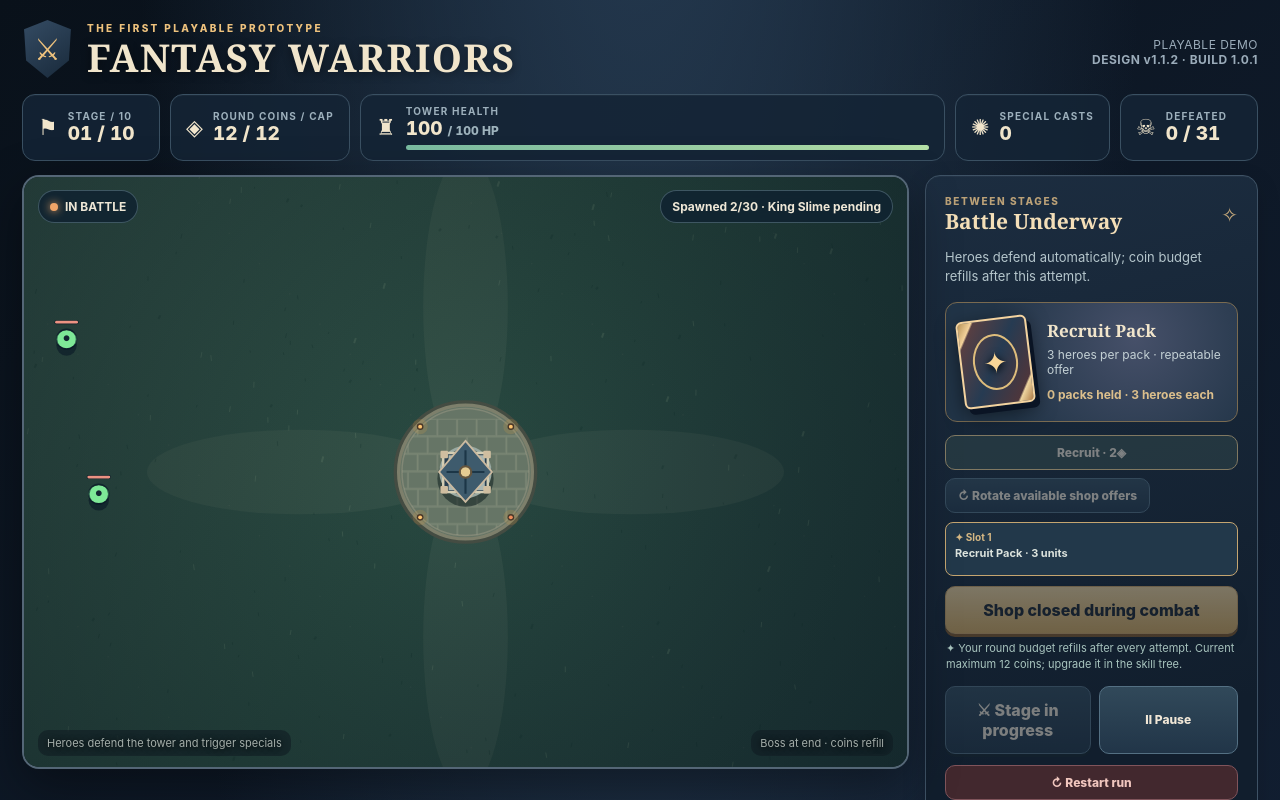
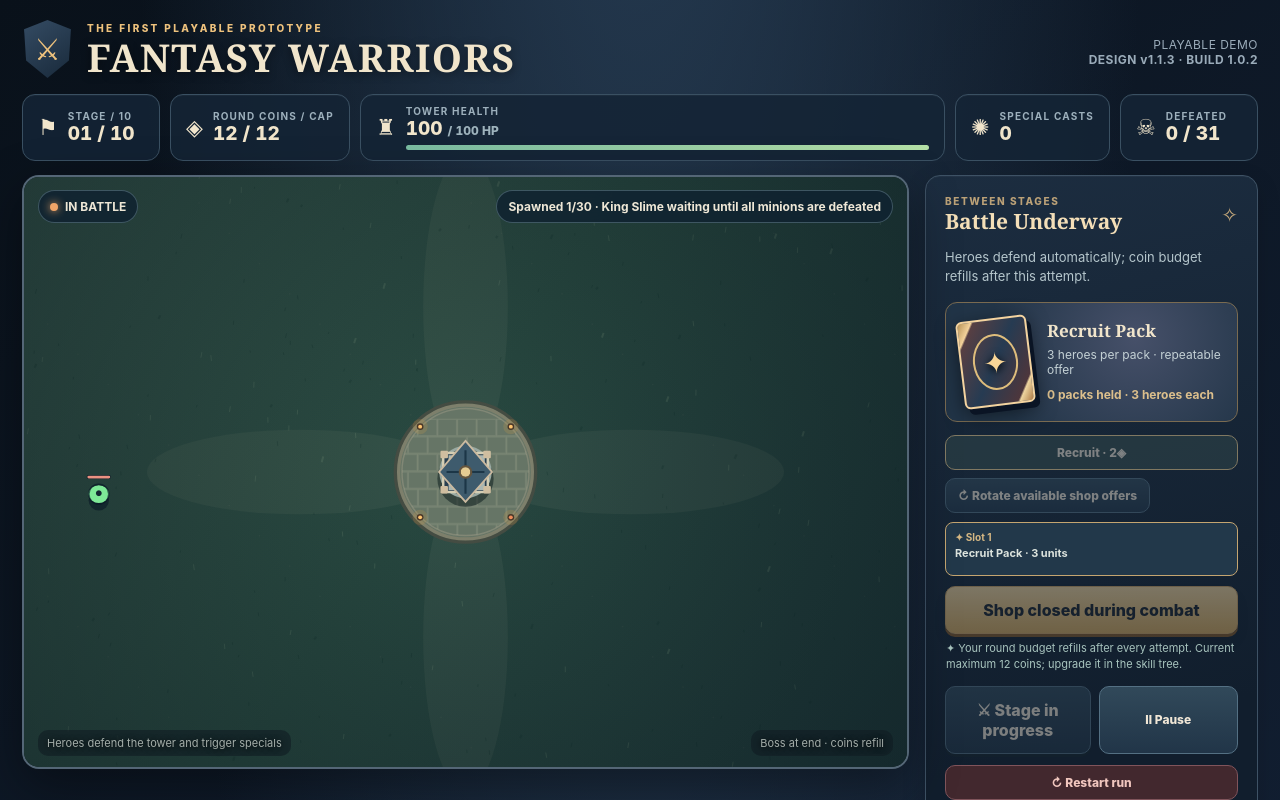
Before and after one commit to squwillsmith-ship-it/fantasy-warriors-demo, a plain HTML site: page index.html in a window 1280 px wide. Both pictures are taken after a click on the button "⚔ Start Stage 1". Shown: the top 800 px of the page. Drawn offline with Linux system fonts and the light colour scheme; animation ran at ten frames a second.

Commit message:
Slow minion spawn cadence to 2 seconds; delay boss until wave fully defeated

```diff
--- a/index.html
+++ b/index.html
@@ -4,7 +4,7 @@
 <meta charset="UTF-8" />
 <meta name="viewport" content="width=device-width, initial-scale=1, viewport-fit=cover" />
 <meta name="theme-color" content="#0e1724" />
-<title>Fantasy Warriors — Playable Demo 1.0.1 · Token Drops</title>
+<title>Fantasy Warriors — Playable Demo 1.0.2 · Wave Pacing</title>
 <link rel="stylesheet" href="skill-tree.css?v=1.0">
 <style>
 :root{--bg:#0b1421;--panel:#111f2f;--panel2:#192b3d;--line:#35485b;--light:#f1e5cb;--muted:#9fb1bb;--gold:#eec27d;--gold2:#b9833d;--green:#73bd92;--red:#ed8177;--common:#bac4c9;--uncommon:#85cb9a;--rare:#7abaf6;--epic:#ce91ff;--legendary:#ffc770}
@@ -40,7 +40,7 @@ body{background:radial-gradient(ellipse at 50% -25%,#294058 0%,transparent 57%),
 <div class="shell">
 <header class="topline">
   <div class="brand"><div class="crest" aria-hidden="true">⚔</div><div><div class="eyebrow">The first playable prototype</div><h1>FANTASY WARRIORS</h1></div></div>
-  <div class="version">PLAYABLE DEMO<br><strong>DESIGN v1.1.2 · BUILD 1.0.1</strong></div>
+  <div class="version">PLAYABLE DEMO<br><strong>DESIGN v1.1.3 · BUILD 1.0.2</strong></div>
 </header>
 <section class="statusline" aria-label="Game statistics">
   <div class="stat"><div class="symbol">⚑</div><div><div class="name">Stage / 10</div><div class="value" id="stageValue">01</div></div></div>
@@ -81,7 +81,7 @@ body{background:radial-gradient(ellipse at 50% -25%,#294058 0%,transparent 57%),
     <div class="panel"><div class="section-top"><h2>Battle Log</h2><span class="kicker">Latest</span></div><ul class="event-log" id="events" aria-live="polite"></ul></div>
   </aside>
 </div>
-<p class="footer">Build 1.0.1 · Design v1.1.2: ordinary enemies have a 10% chance to award 1 UP; bosses guarantee 5 UP. No fixed stage-clear UP bonus. Existing skill progression, stage checkpoints, backup system and mobile navigation remain.</p>
+<p class="footer">Build 1.0.2 · Design v1.1.3: normal enemies spawn every two seconds instead of every second. The boss only approaches two seconds after the last minion is defeated. Existing skill progression and 10%/5-UP reward rules remain.</p>
 </div>
 <div class="modal" id="revealModal" role="dialog" aria-modal="true" aria-label="Open hero pack" aria-hidden="true">
 <div class="reveal"><div class="kicker" id="revealKicker">A hero awaits</div><h2 id="revealTitle">Open your pack</h2><p id="revealDescription">Three heroes are sealed inside this Recruit Pack.</p><div class="pack-large" id="sealedPack" aria-hidden="true"></div><div class="draw-grid hidden" id="drawGrid"></div><button class="btn" id="revealButton">✦ Open pack</button><div class="odds-note" id="revealFoot">Recruit Pool: Knight · Archer · Mage</div></div>
@@ -181,13 +181,14 @@ const UNDEAD={id:'undead',name:'Undead',rarity:'Summoned',color:'#7bd2c4',hp:13,
 const $=id=>document.getElementById(id);
 const canvas=$('arena'),ctx=canvas.getContext('2d',{alpha:false});
 const refs={stage:$('stageValue'),coins:$('coinValue'),tower:$('towerValue'),hp:$('hpMeter'),kills:$('killValue'),total:$('totalValue'),phase:$('phaseLabel'),dot:$('phaseDot'),battleDetail:$('battleDetail'),count:$('packCount'),buy:$('buyButton'),start:$('stageButton'),pause:$('pauseButton'),restart:$('restartButton'),formation:$('formation'),formationCount:$('formationCount'),events:$('events'),shopTitle:$('shopTitle'),shopDescription:$('shopDescription'),overlay:$('messageOverlay'),messageSymbol:$('messageSymbol'),messageTitle:$('messageTitle'),messageText:$('messageText'),messageButton:$('messageButton'),captionLeft:$('captionLeft'),captionRight:$('captionRight'),modal:$('revealModal'),revealTitle:$('revealTitle'),revealDesc:$('revealDescription'),revealButton:$('revealButton'),sealed:$('sealedPack'),drawGrid:$('drawGrid'),testPanel:$('testingPanel'),testStatus:$('testingStatus'),testToggle:$('testingToggle'),testControls:$('testingControls'),testGrid:$('testingGrid'),specials:$('specialValue'),acquireTune:$('acquireTune'),guardTune:$('guardTune'),chargeTune:$('chargeTune'),testQueueCount:$('testQueueCount'),clearTest:$('clearTestQueue'),packProgress:$('packProgress'),testStage:$('testStage'),treeTiers:$('treeTiers'),revealKicker:$('revealKicker'),revealFoot:$('revealFoot')};
-const state={stage:1,coinMax:12,coins:12,towerHp:100,towerMax:100,shopSlots:1,packQueue:[],shopPage:0,selectedPack:0,currentRevealPack:0,mode:'prep',paused:false,bought:0,packsToOpen:0,heroes:[],enemies:[],effects:[],notifications:[],regularSpawned:0,bossSpawned:false,kills:0,bossKilled:false,elapsed:0,spawnClock:0,uiClock:0,pendingPack:false,openedHeroes:null,testMode:false,testQueue:[],testSavedTowerHp:null,testSavedStage:null,sanctuaries:[],hazards:[],pendingHits:[],totems:[],traps:[],abilityCasts:0,lastTime:0,nextId:1,combatTelemetry:{overlaps:0,targetSwitches:0,blocked:0}};
+const state={stage:1,coinMax:12,coins:12,towerHp:100,towerMax:100,shopSlots:1,packQueue:[],shopPage:0,selectedPack:0,currentRevealPack:0,mode:'prep',paused:false,bought:0,packsToOpen:0,heroes:[],enemies:[],effects:[],notifications:[],regularSpawned:0,bossSpawned:false,kills:0,bossKilled:false,elapsed:0,spawnClock:0,bossWaitClock:0,uiClock:0,pendingPack:false,openedHeroes:null,testMode:false,testQueue:[],testSavedTowerHp:null,testSavedStage:null,sanctuaries:[],hazards:[],pendingHits:[],totems:[],traps:[],abilityCasts:0,lastTime:0,nextId:1,combatTelemetry:{overlaps:0,targetSwitches:0,blocked:0}};
 const SKILLS=window.FWSkillTree, SKILLFX=window.FWSkillEffects;
 let view={w:900,h:570,dpr:1,scale:42,worldW:20,worldH:14};
 function rand(a,b){return a+Math.random()*(b-a)}
 function clamp(x,a,b){return Math.max(a,Math.min(b,x))}
 function chooseHero(packIndex=0){const pool=PACKS[packIndex].pool;return HERO_MAP[pool[Math.floor(Math.random()*pool.length)]]}
 
+const NORMAL_SPAWN_INTERVAL=2, BOSS_AFTER_CLEAR_DELAY=2;
 function regularCount(){return 30+10*(state.stage-1)}
 function totalCount(){return regularCount()+1}
 function log(message){state.notifications.unshift(message);state.notifications.length=Math.min(5,state.notifications.length);refs.events.replaceChildren(...state.notifications.map(t=>{const li=document.createElement('li');li.textContent=t;return li}))}
@@ -491,8 +492,8 @@ function stepNecroBeam(h,target,dt){if(!target||target.hp<=0||Math.hypot(target.
 function step(dt){if(state.mode!=='battle'||state.paused)return;
  state.elapsed+=dt;state.spawnClock+=dt;state.uiClock+=dt;if(SKILLFX)SKILLFX.tick(dt);
  if(state.regularSpawned===0){spawnEnemy(false);state.regularSpawned=1;state.spawnClock=0}
- else if(state.regularSpawned<regularCount()&&state.spawnClock>=1){state.spawnClock-=1;spawnEnemy(false);state.regularSpawned++}
- else if(state.regularSpawned===regularCount()&&!state.bossSpawned&&state.spawnClock>=2){spawnEnemy(true);state.bossSpawned=true;log(encounter().boss+' has arrived!')}
+ else if(state.regularSpawned<regularCount()&&state.spawnClock>=NORMAL_SPAWN_INTERVAL){state.spawnClock-=NORMAL_SPAWN_INTERVAL;spawnEnemy(false);state.regularSpawned++}
+ // Boss arrival is checked after dead minions are removed: spawning the full wave is not enough.
  for(const a of state.heroes)a.hitFlash=Math.max(0,(a.hitFlash||0)-dt);for(const a of state.enemies)a.hitFlash=Math.max(0,(a.hitFlash||0)-dt);state.traps=state.traps.filter(p=>p.expires>state.elapsed);
  state.totems=state.totems.filter(p=>p.hp>0&&p.expires>state.elapsed);
  for(const h of state.heroes){if(h.hp<=0)continue;if(h.expiry<=state.elapsed){h.hp=0;continue}if(h.shieldUntil>0&&h.shieldUntil<state.elapsed)h.shield=0;
@@ -541,6 +542,11 @@ function step(dt){if(state.mode!=='battle'||state.paused)return;
     if(e.doom){const doomRadius=1.6*(SKILLS?.has('T4-W-S04')?1.4:1);visualRing(e.x,e.y,doomRadius,'#be86df');for(const other of enemiesInRadius(e.x,e.y,doomRadius))if(other!==e)hitEnemy(other,1.2,'#ca91ef')}
     const upDrop=SKILLS?SKILLS.recordKill(e.lastHitHero||null,!!e.boss):0;if(upDrop>0){const amount=Number(upDrop.toFixed(2));if(e.boss)log('Boss reward: +'+amount+' UP guaranteed!');else damageNumber(e.x,e.y-.55,'+'+amount+' UP','#ffd886');}onEnemyDeath(e);state.kills++;state.enemies.splice(i,1)}}
  state.heroes=state.heroes.filter(h=>h.hp>0);
+ // Only begin the boss intermission once every regular minion has spawned AND been defeated.
+ if(!state.bossSpawned&&state.regularSpawned===regularCount()&&state.kills>=regularCount()&&state.enemies.every(e=>e.hp<=0||e.boss)){
+  state.bossWaitClock+=dt;
+  if(state.bossWaitClock>=BOSS_AFTER_CLEAR_DELAY){spawnEnemy(true);state.bossSpawned=true;log(encounter().boss+' has arrived after the minion wave!')}
+ }else if(!state.bossSpawned)state.bossWaitClock=0;
  if(state.bossSpawned&&state.kills===totalCount()&&state.enemies.length===0){clearStage();return}
  if(state.uiClock>=.16){state.uiClock=0;updateUI()}
 }
@@ -587,7 +593,7 @@ function updateUI(){
  refs.pause.disabled=state.mode!=='battle';refs.pause.textContent=state.paused?'▶ Resume':'Ⅱ Pause';
  refs.phase.textContent=state.mode==='prep'?(state.testMode?'TEST PREPARATION':'PREPARATION'):state.mode==='opening'?'PACK OPENING':state.mode==='battle'?(state.paused?'PAUSED':state.testMode?'TEST BATTLE':'IN BATTLE'):state.mode==='clear'?'STAGE CLEARED':state.mode==='champion'?'CAMPAIGN COMPLETE':'TOWER FALLEN';
  refs.dot.className='dot '+(state.mode==='battle'?'fighting':state.mode==='clear'?'finished':'');
- refs.battleDetail.textContent=state.mode==='battle'?('Spawned '+state.regularSpawned+'/'+regularCount()+' · '+encounter().boss+' '+(state.bossSpawned?'arrived':'pending')):regularCount()+' '+encounter().minion+' · '+encounter().boss;
+ refs.battleDetail.textContent=state.mode==='battle'?('Spawned '+state.regularSpawned+'/'+regularCount()+' · '+encounter().boss+' '+(state.bossSpawned?'arrived':state.bossWaitClock>0?'incoming': 'waiting until all minions are defeated')):regularCount()+' '+encounter().minion+' · '+encounter().boss;
  refs.captionLeft.textContent=state.mode==='prep'?'Buy packs; heroes deploy at battle start':state.mode==='opening'?'Revealing your heroes':state.mode==='battle'?'Heroes defend the tower and trigger specials':state.mode==='clear'?'Stage cleared! All heroes leave.':state.mode==='champion'?'The ten-stage campaign is complete!':'Stage failed — retry available';
  refs.captionRight.textContent=state.testMode?'⚒ DEBUG · NON-PROGRESSION':state.mode==='battle'?'Boss at end · coins refill':'Automatic combat';
  updateFormation();updateTestingUI();
@@ -604,8 +610,8 @@ function revealPack(){if(state.mode!=='opening'||!state.pendingPack)return;
  else{for(const hero of state.openedHeroes)createHero(hero);if(SKILLS)SKILLS.recordPack(state.currentRevealPack);state.packsToOpen--;state.openedHeroes=null;state.pendingPack=false;if(state.packsToOpen>0)openNextPack();else{refs.modal.classList.remove('active');refs.modal.setAttribute('aria-hidden','true');beginBattle()}updateUI()}
 }
 
-function beginBattle(){state.mode='battle';state.paused=false;state.regularSpawned=0;state.bossSpawned=false;state.kills=0;state.elapsed=0;state.spawnClock=0;state.uiClock=0;state.bossKilled=false;state.enemies=[];state.effects=[];state.hazards=[];state.pendingHits=[];state.totems=[];state.traps=[];state.sanctuaries=[];state.abilityCasts=0;state.towerShield=0;state.lastTowerShield=false;state.combatTelemetry={overlaps:0,targetSwitches:0,blocked:0};log('Stage '+state.stage+' · '+encounter().name+' — '+regularCount()+' '+encounter().minion+' units and '+encounter().boss+'.'+(state.testMode?' (test only)':''));if(state.heroes.length===0)log('Warning: no heroes have been recruited.');updateUI()}
-function resetPreparation(restoreTower=true){state.coins=state.coinMax;if(restoreTower)state.towerHp=state.towerMax||100;state.mode='prep';state.paused=false;state.bought=0;state.packQueue=[];state.packsToOpen=0;state.testQueue=[];state.heroes=[];state.enemies=[];state.effects=[];state.hazards=[];state.pendingHits=[];state.totems=[];state.traps=[];state.sanctuaries=[];state.abilityCasts=0;state.regularSpawned=0;state.bossSpawned=false;state.kills=0;state.bossKilled=false;state.elapsed=0;state.spawnClock=0;state.uiClock=0;state.pendingPack=false;state.openedHeroes=null;refs.overlay.classList.add('hidden');updateUI()}
+function beginBattle(){state.mode='battle';state.paused=false;state.regularSpawned=0;state.bossSpawned=false;state.kills=0;state.elapsed=0;state.spawnClock=0;state.uiClock=0;state.bossKilled=false;state.bossWaitClock=0;state.enemies=[];state.effects=[];state.hazards=[];state.pendingHits=[];state.totems=[];state.traps=[];state.sanctuaries=[];state.abilityCasts=0;state.towerShield=0;state.lastTowerShield=false;state.combatTelemetry={overlaps:0,targetSwitches:0,blocked:0};log('Stage '+state.stage+' · '+encounter().name+' — '+regularCount()+' '+encounter().minion+' units and '+encounter().boss+'.'+(state.testMode?' (test only)':''));if(state.heroes.length===0)log('Warning: no heroes have been recruited.');updateUI()}
+function resetPreparation(restoreTower=true){state.coins=state.coinMax;if(restoreTower)state.towerHp=state.towerMax||100;state.mode='prep';state.paused=false;state.bought=0;state.packQueue=[];state.packsToOpen=0;state.testQueue=[];state.heroes=[];state.enemies=[];state.effects=[];state.hazards=[];state.pendingHits=[];state.totems=[];state.traps=[];state.sanctuaries=[];state.abilityCasts=0;state.regularSpawned=0;state.bossSpawned=false;state.kills=0;state.bossKilled=false;state.elapsed=0;state.spawnClock=0;state.bossWaitClock=0;state.uiClock=0;state.pendingPack=false;state.openedHeroes=null;refs.overlay.classList.add('hidden');updateUI()}
 function startStage(){if(state.mode==='clear'){if(!state.testMode)state.stage++;resetPreparation(state.testMode);if(SKILLS&&!state.testMode)SKILLS.checkpointStage(state.stage);log((state.testMode?'Test preparation':'Stage '+state.stage+' preparation')+' has begun.');updateUI();return}
  if(state.mode!=='prep')return;
  if(SKILLS&&!state.testMode)SKILLS.checkpointStage(state.stage);
@@ -631,7 +637,7 @@ function init(){
  document.addEventListener('keydown',e=>{if(e.code==='Space'&&state.mode==='battle'){e.preventDefault();state.paused=!state.paused;updateUI()}else if(e.key==='Enter'&&state.mode==='prep'&&!state.pendingPack)startStage()});window.addEventListener('resize',resize);if('ResizeObserver'in window)new ResizeObserver(resize).observe(canvas.parentElement);resize();restart();if(SKILLS)SKILLS.resumeStage();requestAnimationFrame(tick)
 }
 
-window.__FW_DEMO__={snapshot:()=>({combatTelemetry:{...state.combatTelemetry},stage:state.stage,coins:state.coins,coinMax:state.coinMax,towerHp:state.towerHp,mode:state.mode,paused:state.paused,bought:state.bought,packsToOpen:state.packsToOpen,testMode:state.testMode,testQueue:state.testQueue.slice(),regularTotal:regularCount(),heroes:state.heroes.map(h=>({name:h.base.name,rarity:h.base.rarity,hp:h.hp,x:h.x,y:h.y})),regularSpawned:state.regularSpawned,worldW:view.worldW,worldH:view.worldH,bossSpawned:state.bossSpawned,kills:state.kills,enemies:state.enemies.length,hasPendingPack:state.pendingPack,abilityCasts:state.abilityCasts,totems:state.totems.length,traps:state.traps.length,heroesCharged:state.heroes.filter(h=>h.charge>=chargeSeconds(h)&&isOriginalHero(h)).length,heroesDetail:state.heroes.map(h=>({name:h.base.name,hp:h.hp,x:h.x,y:h.y,charge:h.charge,casts:h.casts,summonKind:h.summonKind,beamTarget:h.beamTarget,beamTime:h.beamTime,damage:h.base.damage})),tuning:TUNING.shared}),packs:PACKS.map(p=>({name:p.name,pool:p.pool,stage:p.stage})),encounter:{...encounter()},campaignStages:10,sanctuaries:state.sanctuaries.length,version:'design-1.1.2 / demo-1.0.1',skillTree:SKILLS?.debug()};
+window.__FW_DEMO__={snapshot:()=>({combatTelemetry:{...state.combatTelemetry},stage:state.stage,coins:state.coins,coinMax:state.coinMax,towerHp:state.towerHp,mode:state.mode,paused:state.paused,bought:state.bought,packsToOpen:state.packsToOpen,testMode:state.testMode,testQueue:state.testQueue.slice(),regularTotal:regularCount(),heroes:state.heroes.map(h=>({name:h.base.name,rarity:h.base.rarity,hp:h.hp,x:h.x,y:h.y})),regularSpawned:state.regularSpawned,worldW:view.worldW,worldH:view.worldH,bossSpawned:state.bossSpawned,bossWaitClock:state.bossWaitClock,normalSpawnInterval:NORMAL_SPAWN_INTERVAL,kills:state.kills,enemies:state.enemies.length,hasPendingPack:state.pendingPack,abilityCasts:state.abilityCasts,totems:state.totems.length,traps:state.traps.length,heroesCharged:state.heroes.filter(h=>h.charge>=chargeSeconds(h)&&isOriginalHero(h)).length,heroesDetail:state.heroes.map(h=>({name:h.base.name,hp:h.hp,x:h.x,y:h.y,charge:h.charge,casts:h.casts,summonKind:h.summonKind,beamTarget:h.beamTarget,beamTime:h.beamTime,damage:h.base.damage})),tuning:TUNING.shared}),packs:PACKS.map(p=>({name:p.name,pool:p.pool,stage:p.stage})),encounter:{...encounter()},campaignStages:10,sanctuaries:state.sanctuaries.length,version:'design-1.1.3 / demo-1.0.2',skillTree:SKILLS?.debug()};
 
 // Testing-only, non-persistent simulation controls for automated playtesting.
 window.__FW_TEST__={
```
